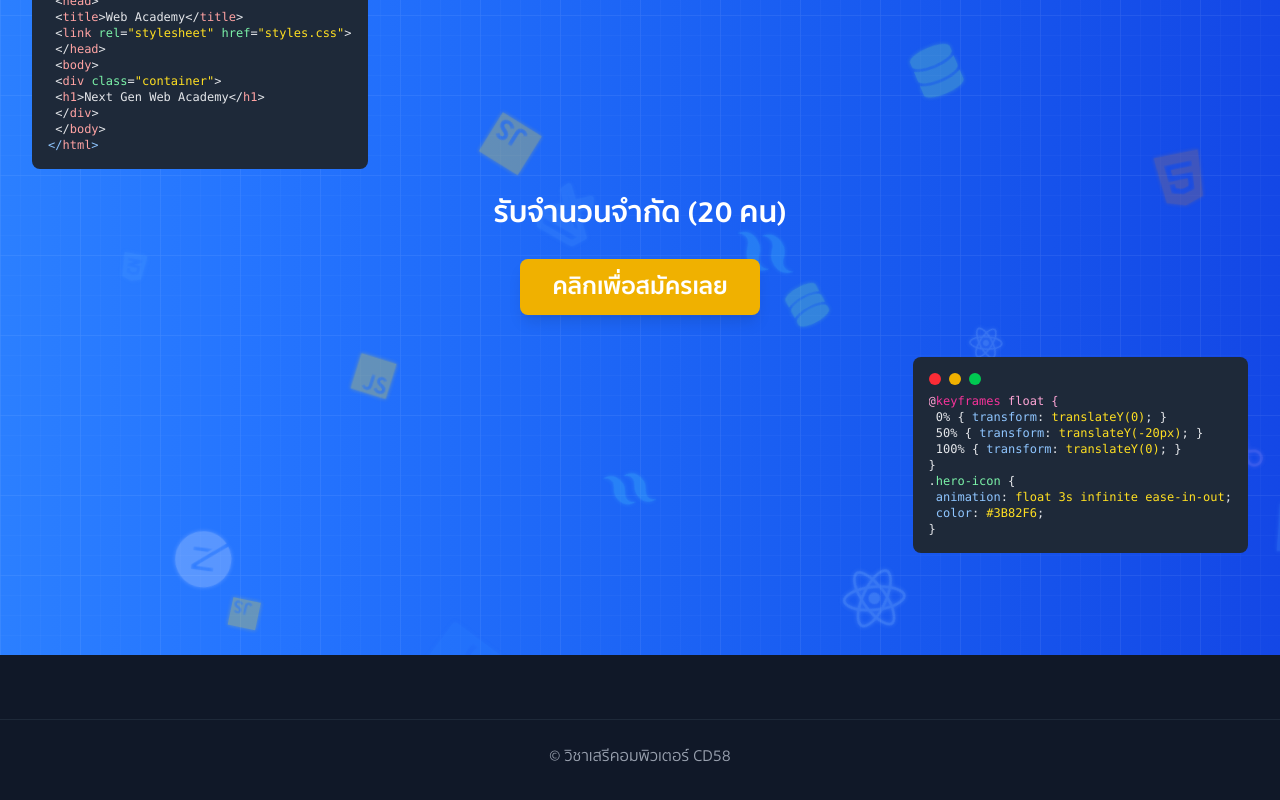
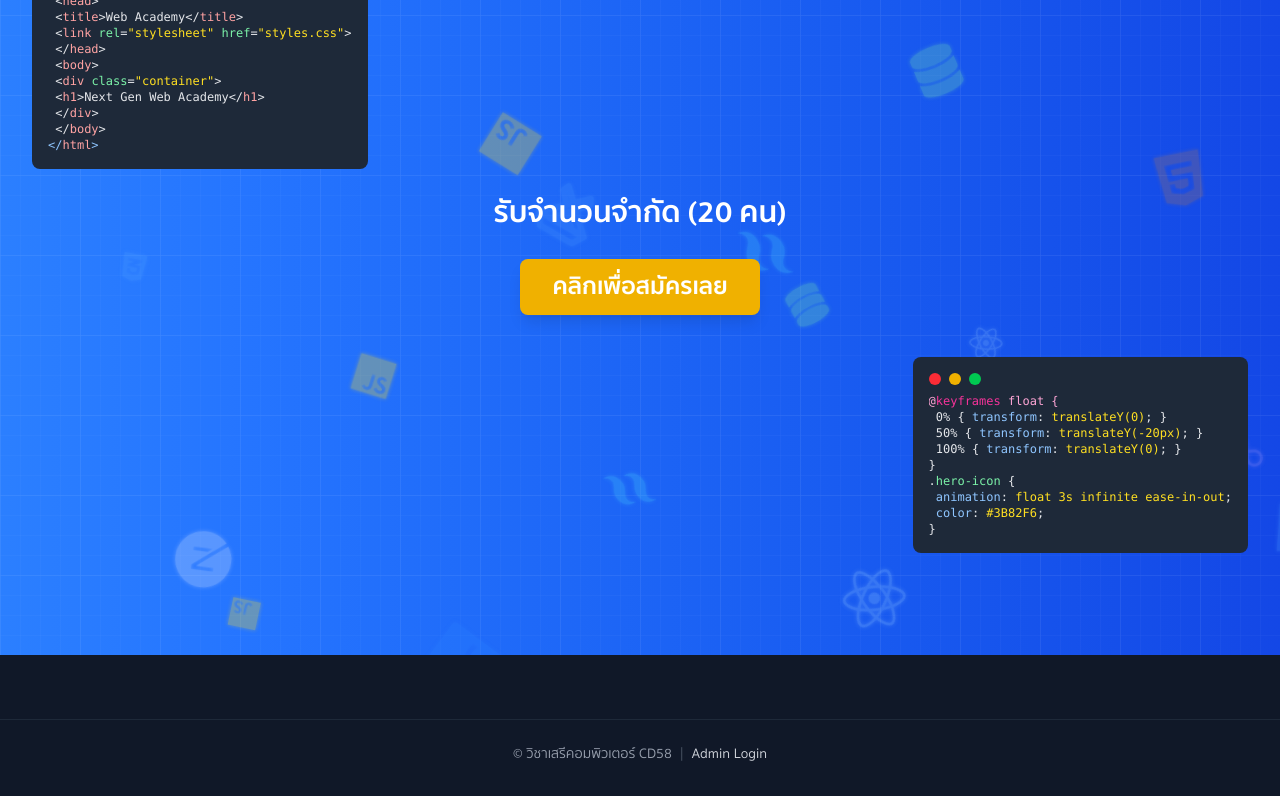
Before and after one commit to LoveMig6334/cd-newgen-camp, a Next.js app: page /events/2025/next-gen-web-academy in a window 1280 px wide. Shown: the part 1749-2549 px from the top of the page. Built offline with nearby package versions, Linux system fonts and the light colour scheme.

Commit message:
refactor: enhance footer component with admin login link for improved navigation

```diff
--- a/app/components/UI/Footer.tsx
+++ b/app/components/UI/Footer.tsx
@@ -1,8 +1,19 @@
+import Link from "next/link";
+
 export default function Footer() {
   return (
     <footer className="bg-gray-900 text-white py-8">
       <div className="border-t border-gray-800  sm:mt-8 pt-6 text-center">
-        <p className="text-gray-400">&copy; วิชาเสรีคอมพิวเตอร์ CD58</p>
+        <p className="text-gray-400 text-sm">
+          &copy; วิชาเสรีคอมพิวเตอร์ CD58
+          <span className="mx-2 text-gray-600">|</span>
+          <Link
+            href="/admin/login"
+            className="text-gray-300 hover:text-white underline-offset-2 hover:underline transition-colors"
+          >
+            Admin Login
+          </Link>
+        </p>
       </div>
     </footer>
   );
```
